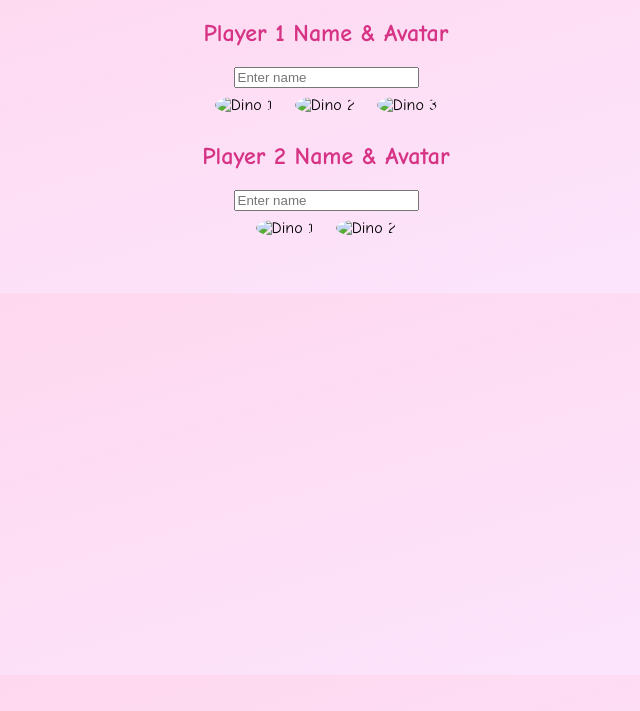
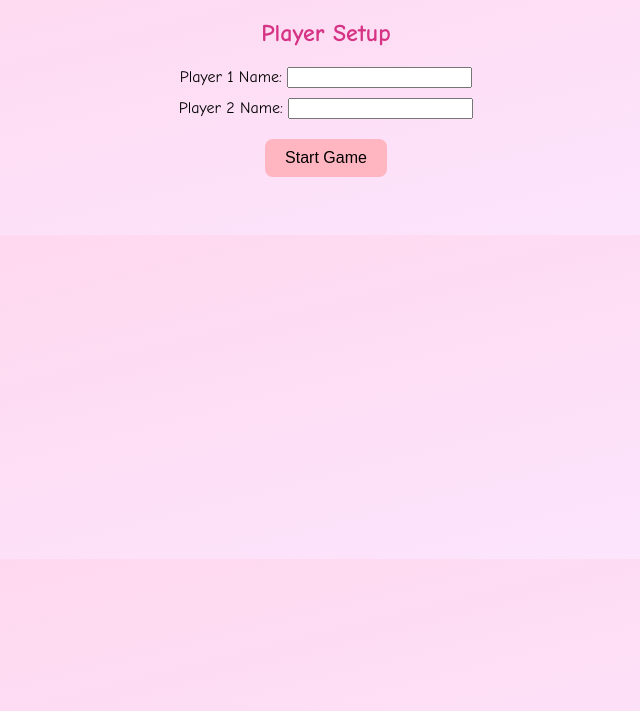
Before and after one commit to khushvigi/poison-candy-game, a plain HTML site: page index.html in a window 1280 px wide. Shown: the part 89-800 px from the top of the page, without its empty margins (314-954 px from the left). Drawn offline with Linux system fonts and the light colour scheme.

Commit message:
Update index.html

```diff
--- a/index.html
+++ b/index.html
@@ -1,31 +1,37 @@
 <!DOCTYPE html>
 <html lang="en">
 <head>
-<meta charset="UTF-8" />
-<meta name="viewport" content="width=device-width, initial-scale=1" />
-<title>Poison Candy Game</title>
-<link rel="stylesheet" href="style.css" />
+  <meta charset="UTF-8" />
+  <meta name="viewport" content="width=device-width, initial-scale=1.0"/>
+  <title>Poison Candy Game</title>
+  <link rel="stylesheet" href="style.css" />
 </head>
 <body>
+  <h1>Poison Candy Game</h1>
 
-<h1>Poison Candy Game</h1>
+  <div class="player-setup" id="player-setup">
+    <h2>Player Setup</h2>
+    <div>
+      <label>Player 1 Name:</label>
+      <input type="text" id="player1-name" />
+    </div>
+    <div class="avatar-selection" id="player1-avatars">
+      <!-- Avatars will load here -->
+    </div>
 
-<div id="player-setup" class="player-setup">
-  <div>
-    <h2>Player 1 Name & Avatar</h2>
-    <input type="text" id="player1-name" placeholder="Enter name" />
-    <div class="avatar-options" id="player1-avatars">
-      <!-- Dinosaur avatars, example images below -->
-      <img src="avatars/dino1.png" alt="Dino 1" data-player="1" />
-      <img src="avatars/dino2.png" alt="Dino 2" data-player="1" />
-      <img src="avatars/dino3.png" alt="Dino 3" data-player="1" />
+    <div>
+      <label>Player 2 Name:</label>
+      <input type="text" id="player2-name" />
     </div>
+    <div class="avatar-selection" id="player2-avatars">
+      <!-- Avatars will load here -->
+    </div>
+
+    <button onclick="startGame()">Start Game</button>
   </div>
 
-  <div>
-    <h2>Player 2 Name & Avatar</h2>
-    <input type="text" id="player2-name" placeholder="Enter name" />
-    <div class="avatar-options" id="player2-avatars">
-      <img src="avatars/dino1.png" alt="Dino 1" data-player="2" />
-      <img src="avatars/dino2.png" alt="Dino 2" data-player="2" />
-      <img src="
+  <div id="game-area" class="hidden">
+    <h2 id="turn-indicator"></h2>
+
+    <div id="avatar-display-container">
+      <div class="avatar-display" id="avatar
```
